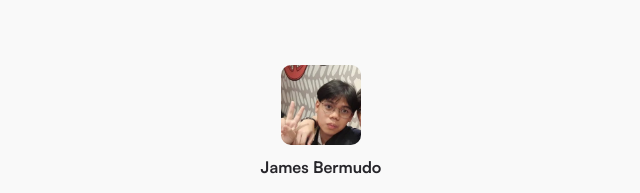
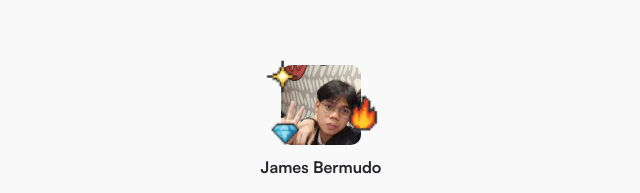
Before and after one commit to jcebermudo/jamesbermudo.com, a Next.js app: page / in a window 1280 px wide. Shown: the part 134-327 px from the top of the page, without its empty margins (319-959 px from the left). Built offline with nearby package versions, Linux system fonts and the light colour scheme.

Commit message:
Enhance homepage animations by adding new animated image elements (spark, fire, diamond) with improved transition effects, and refine Link component formatting for better readability.

```diff
--- a/app/page.tsx
+++ b/app/page.tsx
@@ -9,11 +9,104 @@ export default function Home() {
     <div className="overflow-x-hidden overflow-y-auto w-full h-screen flex flex-col items-center justify-center selection:bg-[#26252A] selection:text-white p-[30px]">
       <div className="flex flex-col items-center justify-center gap-[10px] max-w-[450px] w-full">
         <motion.div
-          initial={{ opacity: 0, y: 40, filter: "blur(10px)", scale: 0.9 }}
-          animate={{ opacity: 1, y: 0, filter: "blur(0px)", scale: 1 }}
+          initial={{ opacity: 0, y: 40, scale: 0.9 }}
+          animate={{ opacity: 1, y: 0, scale: 1 }}
           transition={{ duration: 0.4, type: "spring", stiffness: 100 }}
+          className="relative"
         >
-
+          <motion.div
+            initial={{ y: 40, scale: 0.9 }}
+            animate={{ y: [0, -6, 0], scale: 1 }}
+            transition={{
+              duration: 2,
+              repeat: Infinity,
+              repeatType: "mirror",
+              ease: "easeInOut",
+            }}
+            className="relative"
+          >
+            <motion.div
+              initial={{ opacity: 0, y: 40, scale: 0.9 }}
+              animate={{ opacity: 1, y: 0, scale: 1 }}
+              transition={{
+                duration: 0.1,
+                type: "spring",
+                stiffness: 600,
+                delay: 1.3,
+              }}
+            >
+              <Image
+                className="absolute top-0 left-0 -translate-x-[19px] -translate-y-[5px] select-none rounded-[10px] z-[20]"
+                src="/images/spark.png"
+                alt="Logo"
+                width={40}
+                height={40}
+                unoptimized={true}
+              />
+            </motion.div>
+          </motion.div>
+          <motion.div
+            initial={{ y: 40, scale: 0.9 }}
+            animate={{ y: [0, -17, 0], scale: 1 }}
+            transition={{
+              duration: 2,
+              repeat: Infinity,
+              repeatType: "mirror",
+              ease: "easeInOut",
+            }}
+            className="relative"
+          >
+            <motion.div
+              initial={{ opacity: 0, y: 40, scale: 0.9 }}
+              animate={{ opacity: 1, y: 0, scale: 1 }}
+              transition={{
+                duration: 0.1,
+                type: "spring",
+                stiffness: 600,
+                delay: 1.5,
+              }}
+            >
+              <Image
+                className="absolute top-0 left-0 -translate-x-[-62px] -translate-y-[-40px] select-none rounded-[10px] z-[20]"
+                src="/images/fire.png"
+                alt="Logo"
+                width={40}
+                height={40}
+                unoptimized={true}
+              />
+            </motion.div>
+          </motion.div>
+          <motion.div
+            initial={{ y: 40, scale: 0.9 }}
+            animate={{ y: [0, -10, 0], scale: 1 }}
+            transition={{
+              duration: 2,
+              repeat: Infinity,
+              repeatType: "mirror",
+              ease: "easeInOut",
+            }}
+            className="relative"
+          >
+            <motion.div
+              initial={{ opacity: 0, y: 40, scale: 0.9 }}
+              animate={{ opacity: 1, y: 0, scale: 1 }}
+              transition={{
+                duration: 0.1,
+                type: "spring",
+                stiffness: 600,
+                delay: 1.2,
+              }}
+            >
+              <Image
+                className="absolute top-0 left-0 -translate-x-[12px] -translate-y-[-60px] select-none rounded-[10px] z-[20]"
+                src="/images/diamond.png"
+                alt="Logo"
+                width={30}
+                height={30}
+                unoptimized={true}
+              />
+            </motion.div>
+          </motion.div>
           <Image
             className="select-none rounded-[10px]"
             src="/images/pfp.png"
@@ -163,14 +256,16 @@ export default function Home() {
           </p>
           <hr className="w-full border-t-[1px] border-dashed border-[#C3C3C3] my-[20px]" />
         </motion.div>
-        <motion.div initial={{ opacity: 0, y: 40, filter: "blur(10px)", scale: 0.9 }}
+        <motion.div
+          initial={{ opacity: 0, y: 40, filter: "blur(10px)", scale: 0.9 }}
           animate={{ opacity: 1, y: 0, filter: "blur(0px)", scale: 1 }}
           transition={{
             duration: 0.4,
             type: "spring",
             stiffness: 100,
             delay: 1.1,
-          }}>
+          }}
+        >
           <Link
             href="https://extensionideas.com"
             target="_blank"
```
Lines whose indentation alone changed are shown as unchanged.
